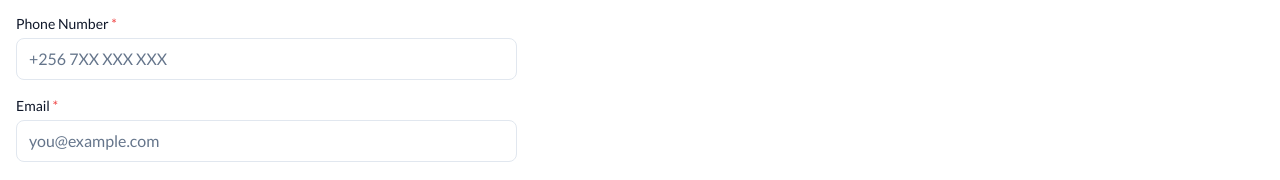
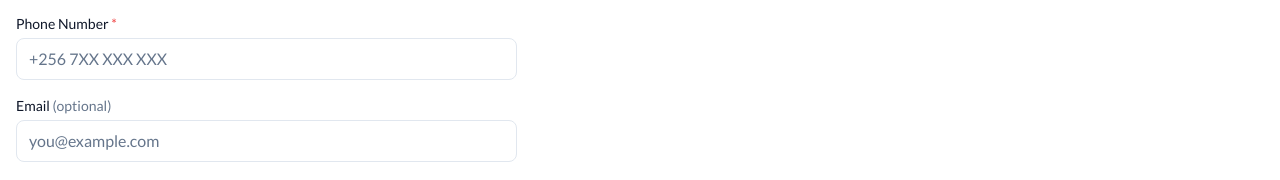
Before and after one commit to kashik09/lmc, a Next.js app: page /appointments in a window 1280 px wide. Shown: the part 943-1123 px from the top of the page. Built offline with nearby package versions, Linux system fonts and the light colour scheme.

Commit message:
refactor(appointment-form): make email field optional
Change required indicator to (optional) hint.

Validate email format only when provided.

```diff
--- a/components/blocks/appointment-form.tsx
+++ b/components/blocks/appointment-form.tsx
@@ -83,9 +83,7 @@ export function AppointmentForm() {
     if (!formData.dateOfBirth) newErrors.dateOfBirth = "Required";
     if (!formData.sex) newErrors.sex = "Required";
     if (!formData.phone.trim()) newErrors.phone = "Required";
-    if (!formData.email.trim()) {
-      newErrors.email = "Required";
-    } else if (!/^[^\s@]+@[^\s@]+\.[^\s@]+$/.test(formData.email)) {
+    if (formData.email.trim() && !/^[^\s@]+@[^\s@]+\.[^\s@]+$/.test(formData.email)) {
       newErrors.email = "Invalid email";
     }
     if (!formData.appointmentDate) newErrors.appointmentDate = "Required";
@@ -312,7 +310,7 @@ export function AppointmentForm() {
           htmlFor="email"
           className="mb-1 block text-sm font-medium text-foreground"
         >
-          Email <span className="text-destructive">*</span>
+          Email <span className="text-muted-foreground">(optional)</span>
         </label>
         <input
           type="email"
```
